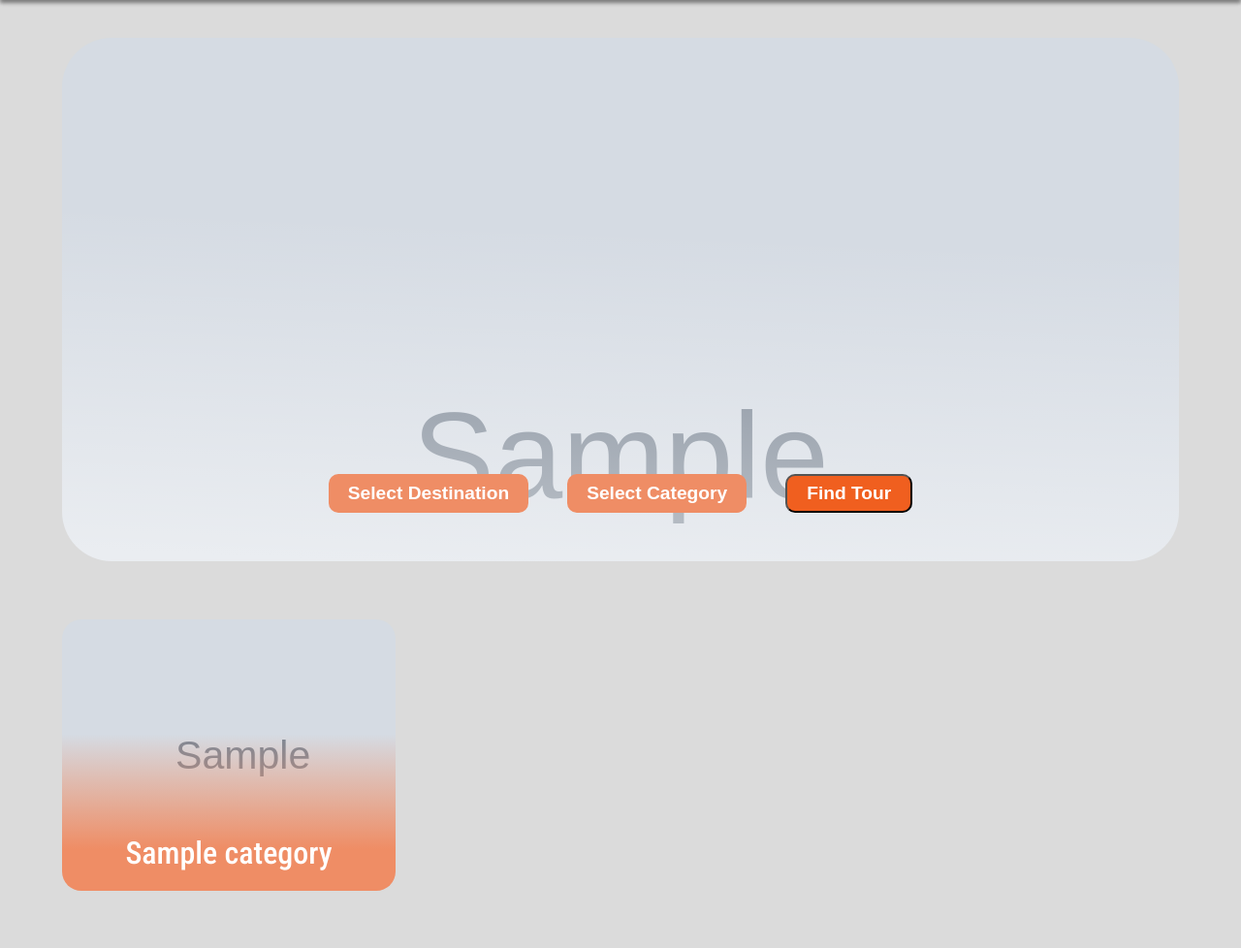
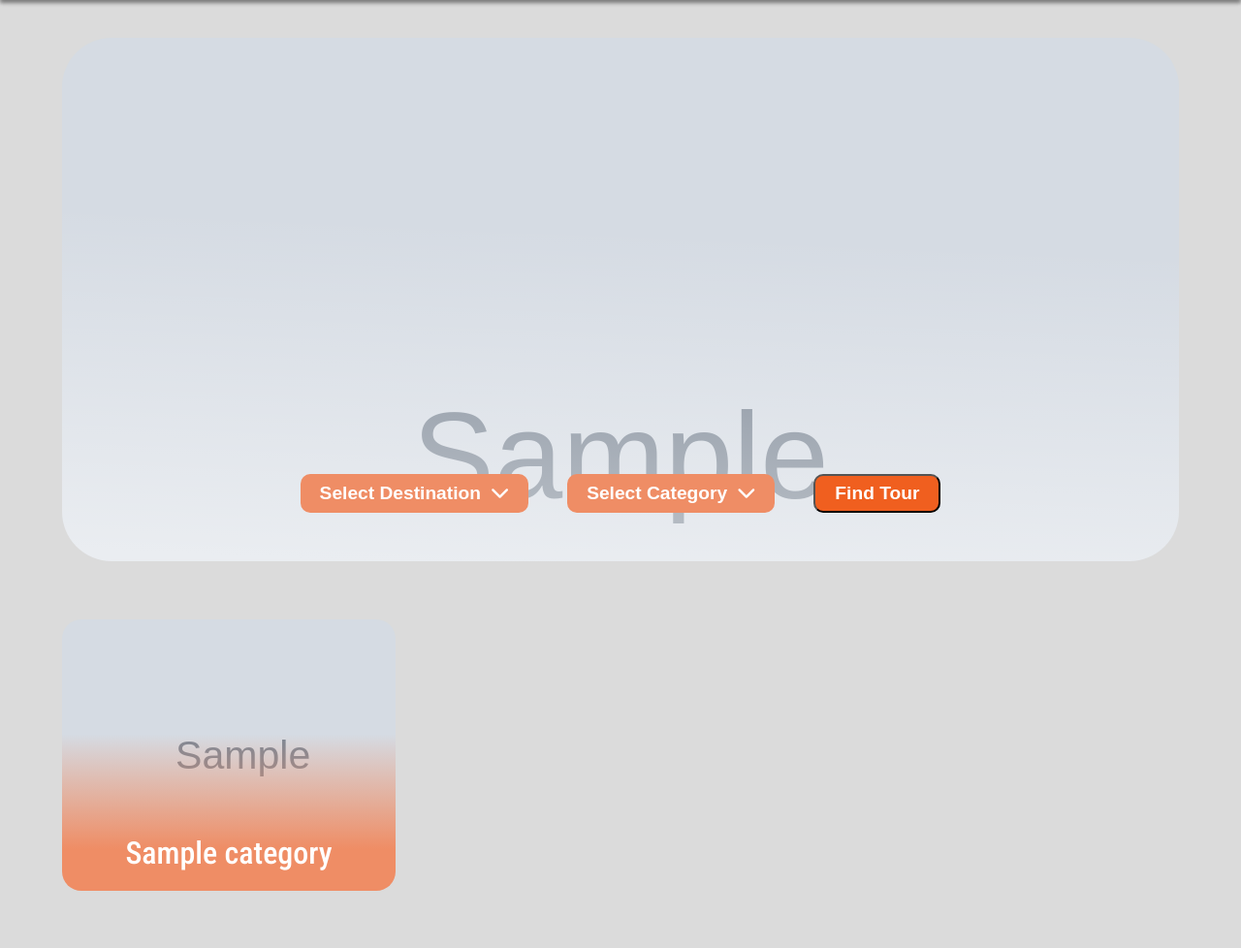
Before and after one commit to oslianyabel/CUBATRAM, a Django app: page / in a window 1280 px wide. Shown: the part 101-1079 px from the top of the page at 97% size. Run offline with Django 5.2, Linux system fonts and the light colour scheme; tables that the repository leaves empty hold one stand-in row (values such as "Sample post"); grey boxes marked "Sample" are stand-in pictures; some libraries are stand-ins or nearby versions.

Commit message:
punta de flecha en hero-buttons

```diff
--- a/home/templates/home/home.html
+++ b/home/templates/home/home.html
@@ -14,7 +14,7 @@
                 {% if destinations %}
                 <div class="dropdown">
                     <button type="button" class="btn btn-secondary dropdown-toggle" id="dropdownMenu1">
-                        Select Destination
+                        Select Destination <i class="fas fa-chevron-down"></i>
                     </button>
                     <div class="dropdown-menu" aria-labelledby="dropdownMenu1">
                         {% for destination in destinations %}
@@ -32,7 +32,7 @@
                 {% if categories %}
                 <div class="dropdown">
                     <button type="button" class="btn btn-secondary dropdown-toggle" id="dropdownMenu2">
-                        Select Category
+                        Select Category <i class="fas fa-chevron-down"></i>
                     </button>
                     <div class="dropdown-menu" aria-labelledby="dropdownMenu2">
                         {% for category in categories %}
@@ -208,16 +208,29 @@
                 tourSearchForm.querySelectorAll('.dropdown').forEach(dropdown => {
                     const toggle = dropdown.querySelector('.dropdown-toggle');
                     const checkboxes = dropdown.querySelectorAll('input[type="checkbox"]');
+                    const icon = toggle.querySelector('.fa-chevron-down') || document.createElement('i');
+
+                    // Si el ícono no existe, lo creamos y lo añadimos
+                    if (!icon.classList.contains('fa-chevron-down')) {
+                        icon.className = 'fas fa-chevron-down';
+                        icon.style.marginLeft = '10px';
+                        toggle.appendChild(icon);
+                    }
 
                     checkboxes.forEach(checkbox => {
                         checkbox.addEventListener('change', function() {
                             const checkedItems = dropdown.querySelectorAll('input[type="checkbox"]:checked');
+                            const icon = toggle.querySelector('.fa-chevron-down');
+
                             if (checkedItems.length === 0) {
-                            toggle.textContent = toggle.id === 'dropdownMenu1' ? 'Select Destination' : 'Select Category';
+                                toggle.innerHTML = (toggle.id === 'dropdownMenu1' ? 'Select Destination' : 'Select Category');
+                                toggle.appendChild(icon);
                             } else if (checkedItems.length === 1) {
-                            toggle.textContent = checkedItems[0].parentElement.textContent.trim();
+                                toggle.innerHTML = checkedItems[0].parentElement.textContent.trim();
+                                toggle.appendChild(icon);
                             } else {
-                            toggle.textContent = `${checkedItems.length} selected`;
+                                toggle.innerHTML = `${checkedItems.length} selected`;
+                                toggle.appendChild(icon);
                             }
                         });
                     });
--- a/static/css/style7.css
+++ b/static/css/style7.css
@@ -40,6 +40,10 @@ header {
 
 a {
     text-decoration: none;
+}
+
+.fa-chevron-down {
+    margin-left: 10px;
 }
 
 .logo {
```
Lines whose indentation alone changed are shown as unchanged.
